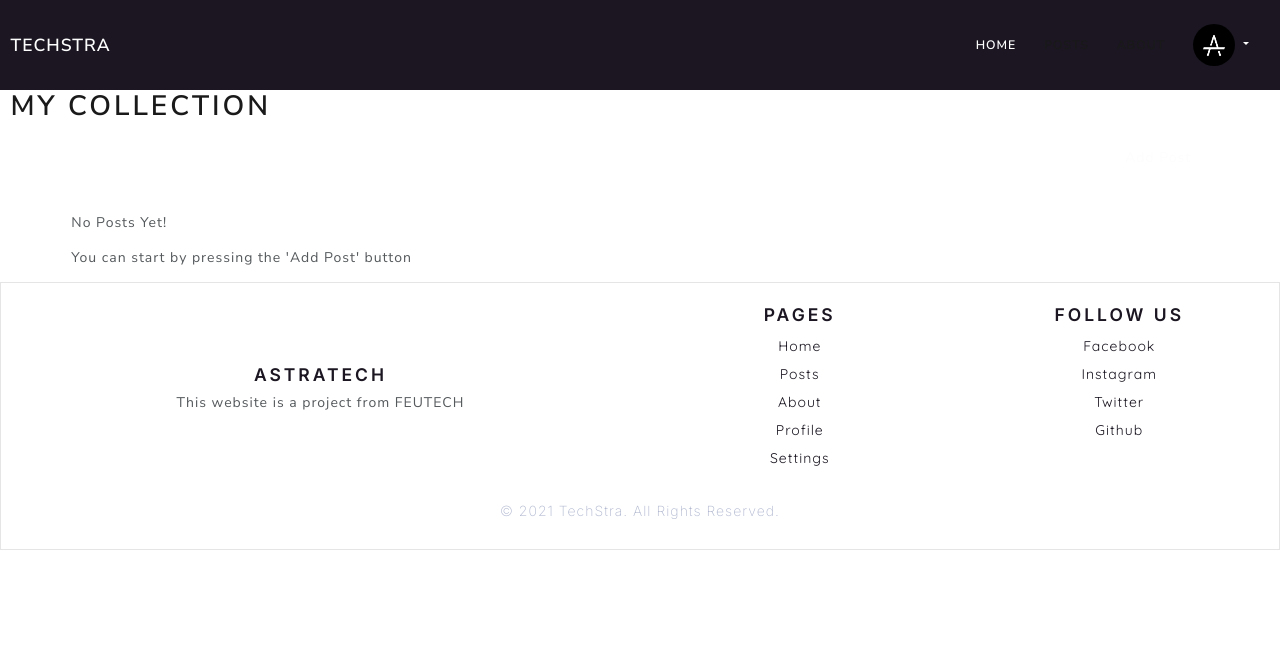
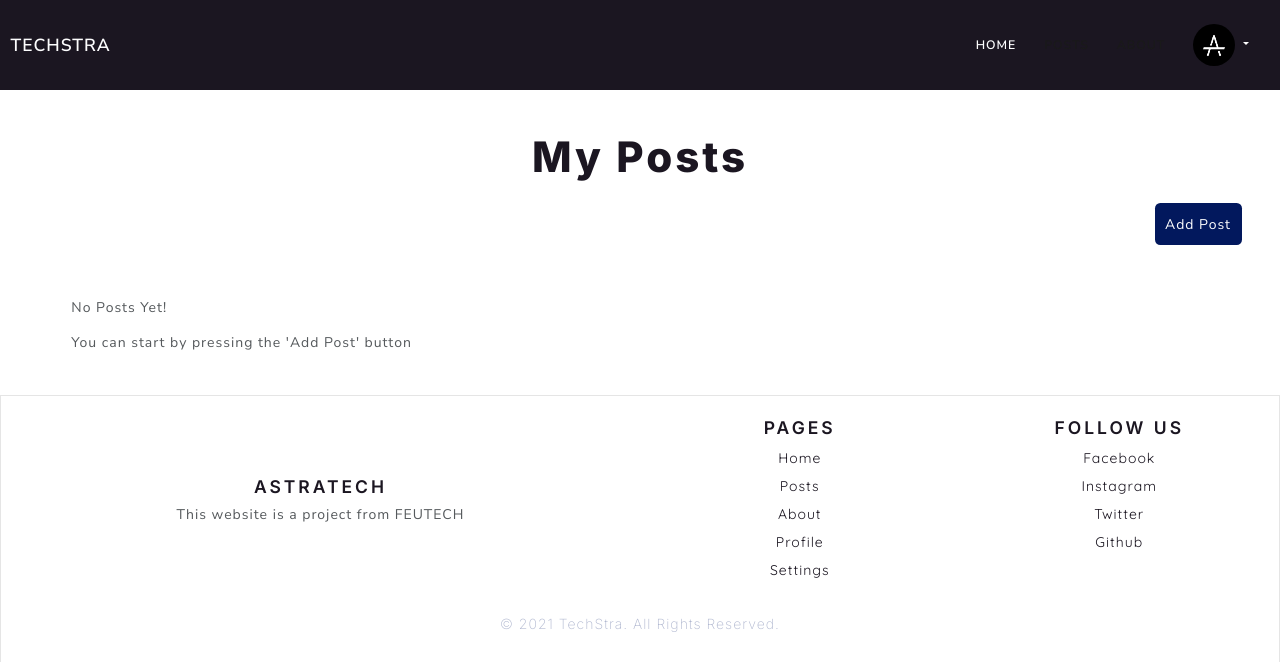
Before and after one commit to PrynsTag/TechStra, a CodeIgniter app: page /TechStra/posts in a window 1280 px wide. Shown: the top 662 px of the page. Run offline with CodeIgniter, Linux system fonts and the light colour scheme; the visitor is signed in with stand-in values (Sample User, id 1); data that the repository does not hold is empty.

Commit message:
Post page new design

```diff
--- a/application/views/posts_view.php
+++ b/application/views/posts_view.php
@@ -5,25 +5,27 @@
 
 <!--Body-->
 <div class="container-fluid" id="cardContainer">
-    <div class="headingContainer">
-        <h1>My Collection</h1>
+    <div class="headingContainer pt-5">
+        <h1 class="text-center home-title">My Posts</h1>
     </div>
     <div class="bodyContainer">
         <div class="contentContainer">
-            <ul class="nav justify-content-end collectionCard additemnavbar">
-                <li class="nav-item">
-                    <a class="nav-link" href="<?= base_url() . "posts/add" ?>">Add Post</a>
-                </li>
-            </ul>
+            <div class="addpost-container">
+                <a class="btn-addpost rounded" href="<?= base_url() . "posts/add" ?>">Add Post</a>
+            </div>
             <div class="row row-cols-1 row-cols-md-3 g-4 collectionCard">
                 <?php if (count($posts) != 0 || count($posts) != NULL) : ?>
                     <?php foreach ($posts as $item) : ?>
                         <div class="col col-remove-margin">
                             <div class="card">
                                 <div class="boxImageContainer" style="background: url('<?= base_url('assets/uploads/posts/') . $item->post_photo ?>') center no-repeat; background-size: 100% 100%;">
-                                    <div class="d-flex justify-content-between p-3">
-                                        <a href="<?= base_url('posts/delete/'); ?><?= $item->post_id ?>">Delete Post</a>
-                                        <a href="<?= base_url('posts/edit/'); ?><?= $item->post_id ?>">Edit Post</a>
+                                    <div class="d-flex justify-content-between p-3 btn-card-top">
+                                        <a href="<?= base_url('posts/delete/'); ?><?= $item->post_id ?>">
+                                            <i class="material-icons card-top-button">delete</i>
+                                        </a>
+                                        <a href="<?= base_url('posts/edit/'); ?><?= $item->post_id ?>">
+                                            <i class="material-icons card-top-button">edit</i>
+                                        </a>
                                     </div>
                                 </div>
                                 <div class="card-body colcard-body d-flex align-items-center">
--- a/assets/css/style.css
+++ b/assets/css/style.css
@@ -224,6 +224,32 @@ a {
     color: var(--black);
 }
 
+#cardContainer {
+    margin-bottom: 2rem;
+}
+
+/* Posts Page */
+
+.addpost-container {
+    display: flex;
+    justify-content: flex-end;
+    padding: 1rem 0rem;
+}
+
+.btn-addpost {
+    color: var(--white);
+    background-color: var(--darkestblue);
+    padding: 0.75rem;
+    margin-right: 2rem;
+}
+
+.card-top-button {
+    color: var(--white);
+    background-color: #abb8c762;
+    padding: 1rem;
+    border-radius: 100%;
+}
+
 /* Footer */
 
 .f-desc-container {
```
